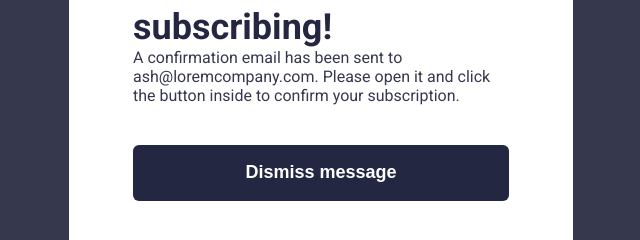
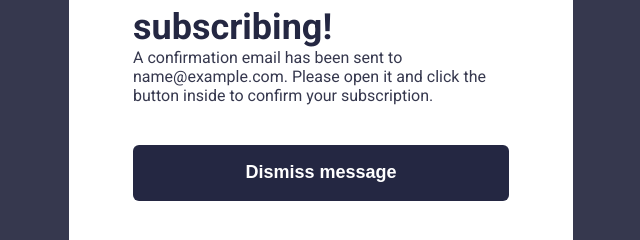
Before and after one commit to andersongomes001/frontendmentor-newsletter-signup-form-with-success-message, a plain HTML site: page index.html in a window 1280 px wide. Both pictures are taken after typing "name@example.com" into the empty fields and a click on the button "Subscribe to monthly newsletter". Shown: the part 352-592 px from the top of the page, 319-959 px from the left. Drawn offline with Linux system fonts and the light colour scheme.

Commit message:
send mail fix

```diff
--- a/app.js
+++ b/app.js
@@ -3,11 +3,15 @@ const input = document.querySelector(".email");
 const input_error_text = document.querySelector(".input-error-text");
 const main = document.querySelector("main");
 const success = document.querySelector(".success");
+const companyemail = document.querySelector(".companyemail");
 
 function send(event) {
   event.preventDefault();
-  main.style.display = "none";
-  success.style.display = "flex";
+  if (isValidEmail(input.value)) {
+    main.style.display = "none";
+    success.style.display = "flex";
+    companyemail.innerHTML = input.value;
+  }
 }
 function back(event) {
   event.preventDefault();
@@ -15,17 +19,19 @@ function back(event) {
   success.style.display = "none";
 }
 
-function validate(value) {
+function isValidEmail(value) {
   if (value.indexOf("@") == -1 || value.indexOf(".") == -1) {
     input_error_text.style.display = "block";
     input.classList.add("input-error-state");
+    return false;
   } else {
     input_error_text.style.display = "none";
     input.classList.remove("input-error-state");
+    return true;
   }
 }
 
 input.addEventListener("keyup", (data) => {
   const value = data.target.value;
-  validate(value);
+  isValidEmail(value);
 });
--- a/index.html
+++ b/index.html
@@ -87,8 +87,8 @@
         <h1>Thanks for subscribing!</h1>
         <p>
           A confirmation email has been sent to
-          <span>ash@loremcompany.com</span>. Please open it and click the button
-          inside to confirm your subscription.
+          <span class="companyemail">ash@loremcompany.com</span>. Please open it
+          and click the button inside to confirm your subscription.
         </p>
       </div>
       <button class="btn" onclick="back(event)">Dismiss message</button>
```
Also changed, not shown: design/active-states.jpg, design/desktop-design.jpg, design/desktop-success.jpg, design/error-states.jpg, design/mobile-design.jpg.
